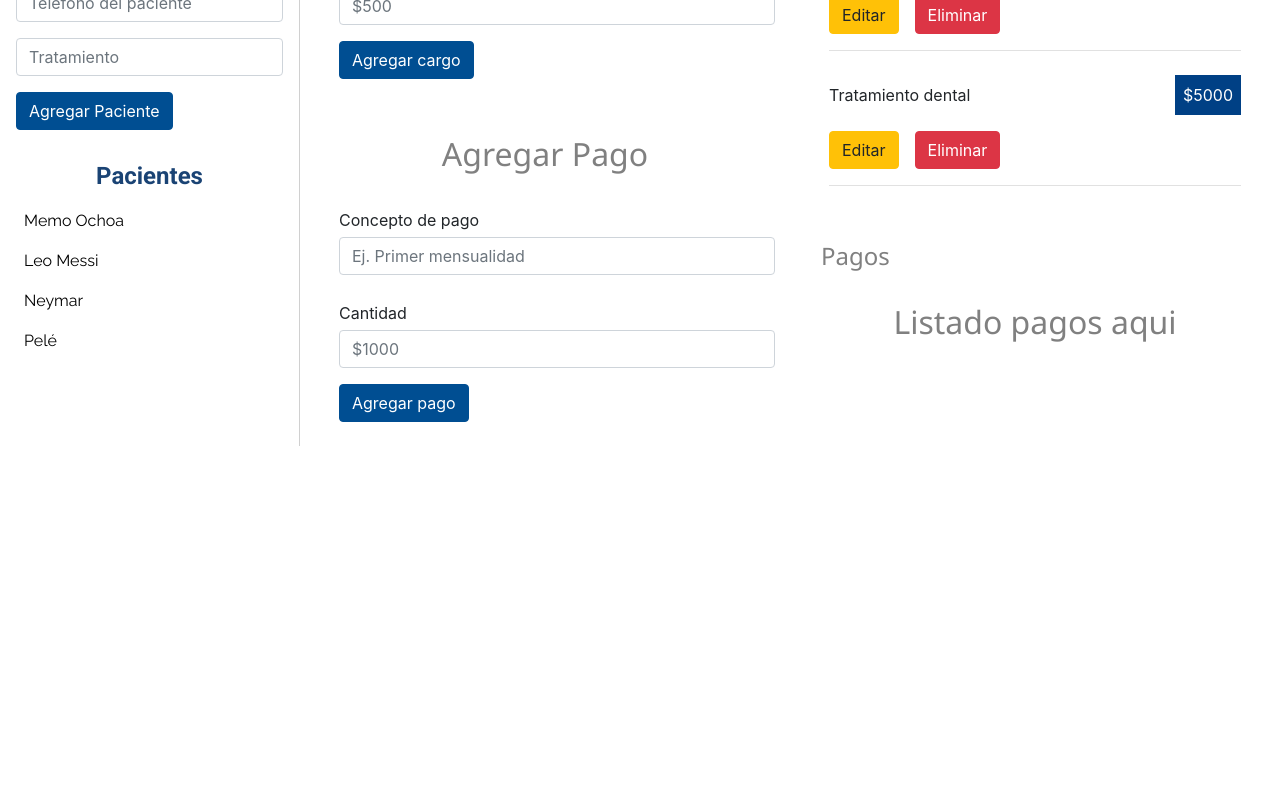
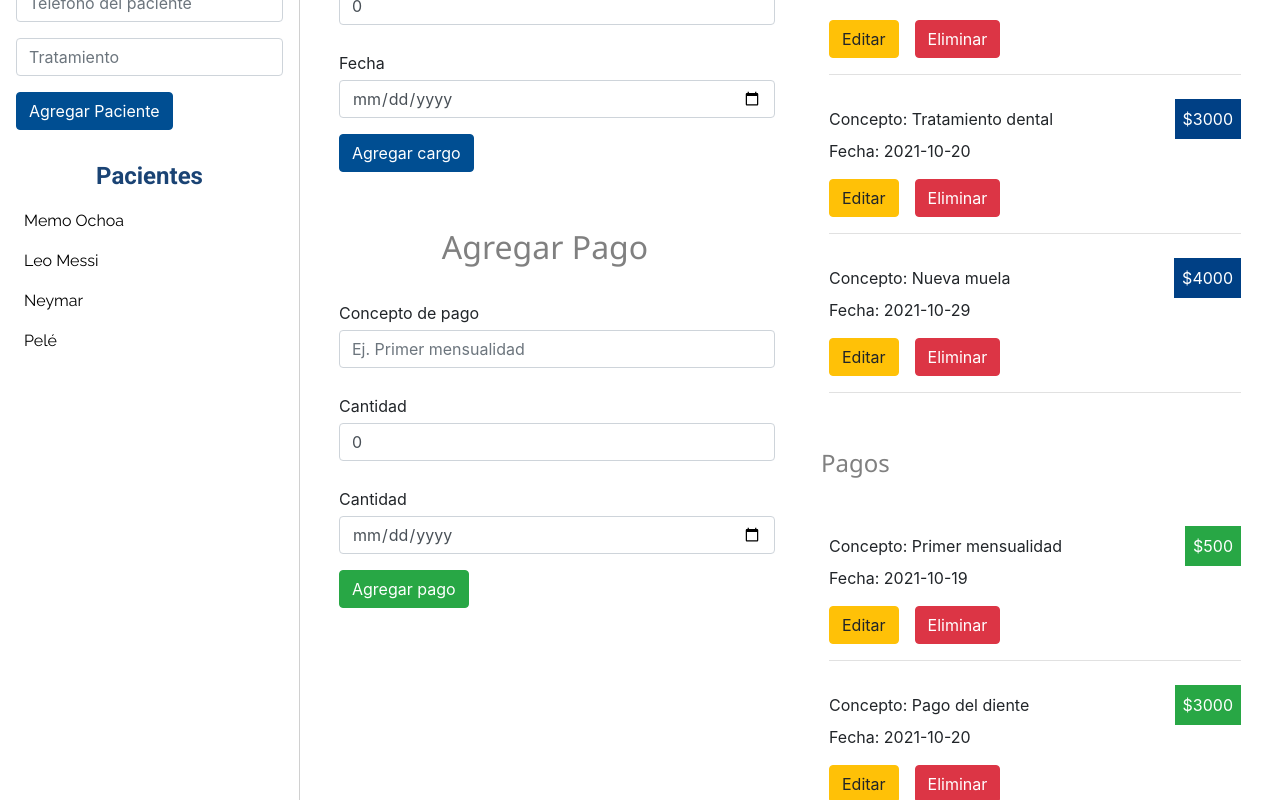
Before and after one commit to MarcoCarrillo/ConsultorioDental-cliente, a React (Create React App) app: page /menu-principal in a window 1280 px wide. Shown: the part 460-1260 px from the top of the page. Before the commit the page ends 906 px from the top, so only its background shows below. Built offline with nearby package versions, Linux system fonts and the light colour scheme.

Commit message:
Modulo historial - pagos
Se realizaron ajustes en los formularios de cargos y pagos.
Se realizo tambien el listado de pagos

```diff
--- a/src/components/principal/panelCuentas/Historial.js
+++ b/src/components/principal/panelCuentas/Historial.js
@@ -8,7 +8,7 @@ const Historial = () => {
             <h2 className='mb-4'>Historial</h2>
             <h3>Cargos</h3>
             <ListadoCargos />
-            <h3>Pagos</h3>
+            <h3 className='mt-4'>Pagos</h3>
             <ListadoPagos />
         </Fragment>
 
--- a/src/components/principal/panelCuentas/cargos/Cargo.js
+++ b/src/components/principal/panelCuentas/cargos/Cargo.js
@@ -3,10 +3,10 @@ import React from 'react'
 const Cargo = ({cargo}) => {
     return (
         <li className="cargos mt-2">
-            <p>{cargo.concepto}
+            <p>Concepto: {cargo.concepto}
                 <span className="cargo">${cargo.cantidad}</span>
             </p>
-
+            <p>Fecha: {cargo.fecha}</p>
             <div className="acciones mt-2">
                 <button className="btn btn-warning mt-2">Editar</button>
                 <button className="btn btn-danger mt-2">Eliminar</button>
--- a/src/components/principal/panelCuentas/cargos/FormCargo.js
+++ b/src/components/principal/panelCuentas/cargos/FormCargo.js
@@ -5,11 +5,12 @@ const FormCargo = () => {
     //State del formulario de cargo
     const [cargo, guardarCargo] = useState({
         concepto: '',
-        cantidad: ''
+        cantidad: 0,
+        fecha: ''
     });
 
     //Destructuring
-    const {concepto, cantidad} = cargo;
+    const {concepto, cantidad, fecha} = cargo;
 
     //Lee los contenidos del input
     const onChange = e => {
@@ -39,6 +40,10 @@ const FormCargo = () => {
                     <label for="cantidad-cargo" class="form-label">Cantidad</label>
                     <input type="number" class="form-control" id="cantidad-cargo" placeholder="$500" onChange={onChange} value={cantidad} name="cantidad"/>
                 </div>
+                <div class="mb-3">
+                    <label for="fecha-cargo" class="form-label">Fecha</label>
+                    <input type="date" class="form-control" id="fecha-cargo" onChange={onChange} value={fecha} name="fecha"/>
+                </div>
                 <input type='submit' className="btn btn-azul mb-4" value='Agregar cargo' />
             </form>
         </div>
--- a/src/components/principal/panelCuentas/cargos/ListadoCargos.js
+++ b/src/components/principal/panelCuentas/cargos/ListadoCargos.js
@@ -4,8 +4,10 @@ import Cargo from './Cargo';
 const ListadoCargos = () => {
 
     const cargos = [
-        {concepto: 'Pago inicial', cantidad: '500'},
-        {concepto: 'Tratamiento dental', cantidad: '5000'}
+        {concepto: 'Anticipo', cantidad: 5500, fecha:'2021-10-19'},
+        {concepto: 'Tratamiento dental', cantidad: 3000, fecha:'2021-10-20'},
+        {concepto: 'Nueva muela', cantidad: 4000, fecha:'2021-10-29'},
+
     ]
 
     return (
--- a/src/components/principal/panelCuentas/pagos/FormPago.js
+++ b/src/components/principal/panelCuentas/pagos/FormPago.js
@@ -5,11 +5,12 @@ const FormPago = () => {
     //State
     const [pago, guardarPago] = useState({
         concepto: '',
-        cantidad: ''
+        cantidad: 0,
+        fecha: ''
     })
 
     //Extraer valores
-    const {concepto, cantidad} = pago;
+    const {concepto, cantidad, fecha} = pago;
 
     //Leer inputs
     const onChange = e => {
@@ -39,7 +40,11 @@ const FormPago = () => {
                     <label for="cantidad-pago" class="form-label">Cantidad</label>
                     <input type="number" class="form-control" id="cantidad-pago" placeholder='$1000' name='cantidad' value={cantidad} onChange={onChange}/>
                 </div>
-                <input type='submit' className="btn btn-azul mb-4" value='Agregar pago' />
+                <div class="mb-3">
+                    <label for="fecha-pago" class="form-label">Cantidad</label>
+                    <input type="date" class="form-control" id="fecha-pago" name='fecha' value={fecha} onChange={onChange}/>
+                </div>
+                <input type='submit' className="btn btn-success mb-4" value='Agregar pago' />
             </form>
         </div>
      );
--- a/src/components/principal/panelCuentas/pagos/ListadoPagos.js
+++ b/src/components/principal/panelCuentas/pagos/ListadoPagos.js
@@ -1,8 +1,30 @@
-import React from 'react'
+import React from 'react';
+import Pago from './Pago';
 
 const ListadoPagos = () => {
+
+    const pagos = [
+        {concepto: 'Primer mensualidad', cantidad: 500, fecha:'2021-10-19'},
+        {concepto: 'Pago del diente', cantidad: 3000, fecha:'2021-10-20'},
+        {concepto: 'Pago final', cantidad: 4000, fecha:'2021-10-29'},
+
+    ]
+
     return (
-        <h2>Listado pagos aqui</h2>
+        <ul className="cargos-realizados p-4">
+            {pagos.length === 0
+                ? (<li>
+                        <div class="alert alert-warning" role="alert">
+                            El cliente no tiene pagos!
+                        </div>
+                    </li>)
+                : pagos.map(pago => (
+                    <Pago
+                        pago={pago}
+                    />
+                ))
+            }
+        </ul>
      );
 }
 
--- a/src/components/principal/panelCuentas/pagos/Pago.js
+++ b/src/components/principal/panelCuentas/pagos/Pago.js
@@ -0,0 +1,18 @@
+import React from 'react'
+
+const Pago = ({pago}) => {
+    return (
+        <li className="cargos mt-2">
+            <p>Concepto: {pago.concepto}
+                <span className="pago">${pago.cantidad}</span>
+            </p>
+            <p>Fecha: {pago.fecha}</p>
+            <div className="acciones mt-2">
+                <button className="btn btn-warning mt-2">Editar</button>
+                <button className="btn btn-danger mt-2">Eliminar</button>
+            </div>
+        </li>
+     );
+}
+
+export default Pago;
--- a/src/index.css
+++ b/src/index.css
@@ -276,6 +276,11 @@ ul {
   padding: .5rem;
   color:white;
 }
+.cargos-realizados li p .pago {
+  background-color: #28a745;
+  padding: .5rem;
+  color:white;
+}
 
 #cargos {
   margin-bottom: 30px;
```
